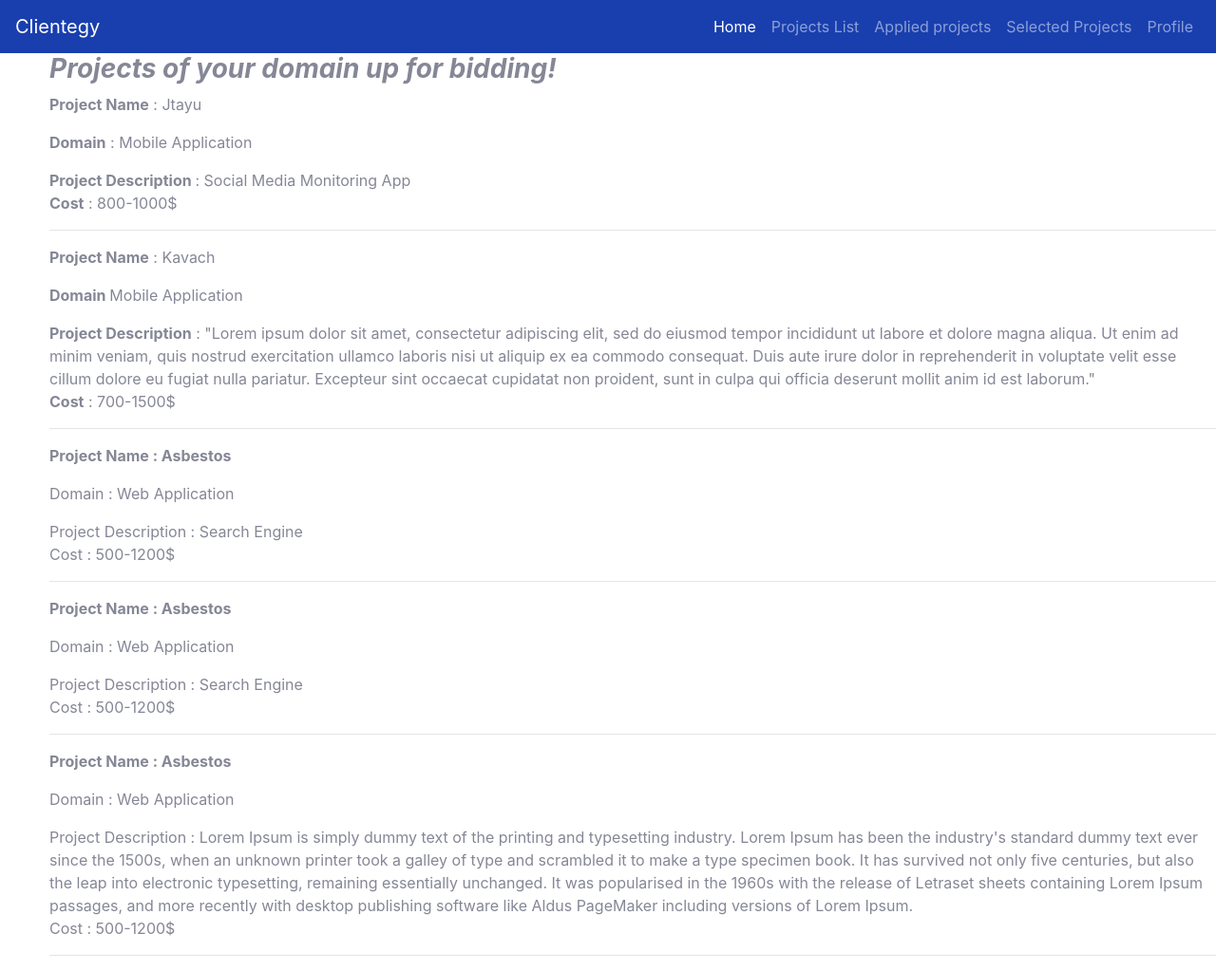
After one commit to sahana-bannigol/SoftwareProjectBiddingSystem, a Django app: template clientegy/templates/view_all_projects.html in a window 1280 px wide. The commit adds this page. Shown: the whole page at 95% size. Run offline with Django 3.2, Linux system fonts and the light colour scheme; the template is opened without the code that fills it, so the values that code supplies are empty; some libraries are stand-ins or nearby versions.

Commit message:
Password check -done static page of post project and view project- done

```diff
--- /dev/null
+++ b/clientegy/templates/view_all_projects.html
@@ -0,0 +1,48 @@
+{% extends 'base_freelancer.html' %}
+{% block body %}
+
+<style>
+.edit {
+    padding-left: 32px;
+    margin-left: 20px;
+    }
+</style>
+<div class="edit" >
+    <h3><i><b>Projects of your domain up for bidding!</i></b></h3>
+    <div>
+      <div>
+        <p><b>Project Name</b> : Jtayu</p>
+        <p><b>Domain</b> : Mobile Application</p>
+        <p><b>Project Description </b>: Social Media Monitoring App <br> <b>Cost</b> : 800-1000$</p><hr>
+      </div>
+    </div>
+    <div>
+      <div>
+        <p><b>Project Name</b> : Kavach</p>
+        <p><b>Domain </b> Mobile Application</p>
+        <p><b>Project Description</b> : "Lorem ipsum dolor sit amet, consectetur adipiscing elit, sed do eiusmod tempor incididunt ut labore et dolore magna aliqua. Ut enim ad minim veniam, quis nostrud exercitation ullamco laboris nisi ut aliquip ex ea commodo consequat. Duis aute irure dolor in reprehenderit in voluptate velit esse cillum dolore eu fugiat nulla pariatur. Excepteur sint occaecat cupidatat non proident, sunt in culpa qui officia deserunt mollit anim id est laborum."<br> <b>Cost</b>  : 700-1500$</p><hr>
+      </div>
+    </div>
+    <div>
+      <div>
+        <p><b>Project Name : Asbestos</b></p>
+        <p>Domain : Web Application </p>
+        <p>Project Description : Search Engine  <br> Cost : 500-1200$</p><hr>
+      </div>
+    </div>
+    <div>
+        <div>
+          <p><b>Project Name : Asbestos</b></p>
+          <p>Domain : Web Application </p>
+          <p>Project Description : Search Engine  <br> Cost : 500-1200$</p><hr>
+        </div>
+    </div>
+    <div>
+        <div>
+          <p><b>Project Name : Asbestos</b></p>
+          <p>Domain : Web Application </p>
+          <p>Project Description : Lorem Ipsum is simply dummy text of the printing and typesetting industry. Lorem Ipsum has been the industry's standard dummy text ever since the 1500s, when an unknown printer took a galley of type and scrambled it to make a type specimen book. It has survived not only five centuries, but also the leap into electronic typesetting, remaining essentially unchanged. It was popularised in the 1960s with the release of Letraset sheets containing Lorem Ipsum passages, and more recently with desktop publishing software like Aldus PageMaker including versions of Lorem Ipsum.<br> Cost : 500-1200$</p><hr>
+        </div>
+    </div>
+  </div>
+  {% endblock %}
--- a/swpbs/urls.py
+++ b/swpbs/urls.py
@@ -15,13 +15,15 @@ Including another URLconf
 """
 from django.contrib import admin
 from django.urls import path
-from clientegy.views import home,client_registration,freelancer_registration,login
+from clientegy.views import home,client_registration,freelancer_registration,login,post_project
 
 urlpatterns = [
     path('admin/', admin.site.urls),
     path('', home),
     path('client_registration/',client_registration),
     path('freelancer_registration/',freelancer_registration),
-    path('login/',login)
+    path('login/',login),
+    path('client_post_project/',post_project),
+    path('view_all_projects/',login)
 
 ]
```
Also changed, not shown: clientegy/templates/client_post_project.html (added, +26 -0 lines), clientegy/templates/login.html (+15 -1 lines), clientegy/views.py (+27 -5 lines), db.sqlite3.
